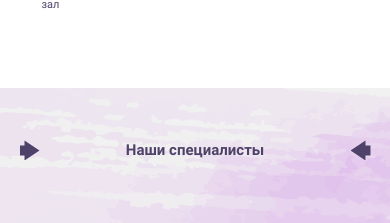
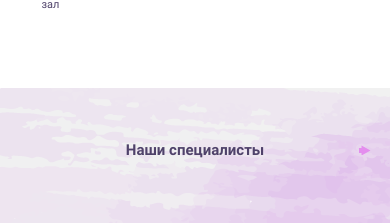
Before and after one commit to Konovaly4/salvadore.github.io, a React (Create React App) app: page / in a window 390 px wide. Shown: the part 1057-1280 px from the top of the page. Built offline with nearby package versions, Linux system fonts and the light colour scheme.

Commit message:
team block carousel is done

```diff
--- /dev/null
+++ b/src/components/SearchArrow/SearchArrow.css
@@ -0,0 +1,37 @@
+.search-arrow {
+  margin: 0;
+  border: 0;
+  outline: 0;
+  width: 20px;
+  height: 20px;
+}
+
+.search-arrow_left {
+  clip-path: polygon(0% 50%, 75% 0%, 75% 25%, 100% 25%, 100% 75%, 75% 75%, 75% 100%);
+}
+
+.search-arrow_right {
+  clip-path: polygon(0% 25%, 25% 25%, 25% 0%, 100% 50%, 25% 100%, 25% 75%, 0% 75%);
+}
+
+/* .search-arrow__inactive {
+  background-color: #BBB8BC;
+} */
+
+.search-arrow:hover {
+  transform: scale(1.2);
+}
+
+@media screen and (max-width: 767px) {
+  .search-arrow {
+    width: 15px;
+    height: 15px;
+  }
+}
+
+@media screen and (max-width: 479px) {
+  .search-arrow {
+    width: 10px;
+    height: 10px;
+  }
+}
--- /dev/null
+++ b/src/components/SearchArrow/SearchArrow.js
@@ -0,0 +1,12 @@
+import React from 'react';
+import './SearchArrow.css';
+
+const SearchArrow = (props) => {
+  const activate = props.active == 'true' ? props.elemName : props.elemName + '_inactive';
+
+  return (
+   <button className={'search-arrow ' + ' search-arrow_' + props.direction + ' ' + activate} onClick={props.active == 'true' ? props.onClick : undefined} />
+  )
+}
+
+export default SearchArrow;
--- a/src/components/Team/Team.css
+++ b/src/components/Team/Team.css
@@ -20,24 +20,12 @@
   align-items: center;
 }
 
-.team__header-button {
-  margin: 0;
-  border: 0;
-  width: 20px;
-  height: 20px;
-  background-color: #4F426A;
+.team__arrow {
+  background-color: #E48EEE;
 }
 
-.team__header-button_left {
-  clip-path: polygon(0% 25%, 25% 25%, 25% 0%, 100% 50%, 25% 100%, 25% 75%, 0% 75%);
-}
-
-.team__header-button_right {
-  clip-path: polygon(0% 50%, 75% 0%, 75% 25%, 100% 25%, 100% 75%, 75% 75%, 75% 100%);
-}
-
-.team__header-button:hover {
-  transform: scale(1.2);
+.team__arrow_inactive {
+  background-color: transparent;
 }
 
 .team__title {
@@ -162,6 +150,11 @@
 }
 
 @media screen and (max-width: 767px) {
+  .team__title {
+    font-size: 30px;
+    line-height: 35px;
+  }
+
   .team__members-container {
     width: 100%;
   }
--- a/src/components/Team/Team.js
+++ b/src/components/Team/Team.js
@@ -1,20 +1,27 @@
 import React from 'react';
+import SearchArrow from '../SearchArrow/SearchArrow';
 import WorkPhoto from '../WorkPhoto/WorkPhoto';
 import './Team.css';
 
 const Team = (props) => {
   const [memberNum, setMemberNum] = React.useState(0);
 
+  const setPrevousMembers = () => {
+    console.log('-click');
+    setMemberNum(memberNum - 1);
+  }
+
   const setNextMembers = () => {
-    setMemberNum(memberNum + 2);
+    console.log('+click');
+    setMemberNum(memberNum + 1);
   }
 
   return (
     <section className="team">
       <header className="team__header">
-        <button className="team__header-button team__header-button_left" />
+        <SearchArrow elemName="team__arrow" direction="left" onClick={setPrevousMembers} active={memberNum !== 0 ? 'true' : 'false'} />
         <h2 className="team__title">Наши специалисты</h2>
-        <button className="team__header-button team__header-button_right" />
+        <SearchArrow elemName="team__arrow" direction="right" onClick={setNextMembers} active={memberNum < props.data.length - 1 ? 'true' : 'false'}  />
       </header>
       <div className="team__members-container">
         {props.data.slice(memberNum, memberNum + 2).map((item, num) => (
--- a/src/data/teamData.js
+++ b/src/data/teamData.js
@@ -16,6 +16,28 @@ const teamData = [
     pictureAlt: 'Igor',
     description: 'Отличный колорист и мастер стрижек. Покоряет своим профессионализмом. Наш драгоценный мужчина в коллективе) Творческий человек - творит! Нашёл себя не только в парикмахерском искусстве, но и кулинарном! Радует наших дам своими потрясающими выпечками!  Не забудьте спросить рецепт!',
   },
+  {
+    name: 'Игорь',
+    job: 'Стилист-колорист',
+    src: igorPicPath,
+    pictureAlt: 'Igor',
+    description: 'Отличный колорист и мастер стрижек. Покоряет своим профессионализмом. Наш драгоценный мужчина в коллективе) Творческий человек - творит! Нашёл себя не только в парикмахерском искусстве, но и кулинарном! Радует наших дам своими потрясающими выпечками!  Не забудьте спросить рецепт!',
+    },
+  {
+    name: 'Марина',
+    job: 'Мастер по эпиляции',
+    src: marinaPicPath,
+    pictureAlt: 'Marina',
+    description: 'И ты не поверишь, я люблю свою работу. Я мастер по  эпиляции воском и сахаром, гелевой  эпиляция lets gel. Как я поменяла офисную работу на мастера. Практически все говорили, зачем тебе это? Да ещё и мастером по шугарингу? Но я никого не слушала и всё равно пошла. Я ни одного дня не пожалела что стала мастером. У меня замечательные клиенты, с которыми нам всегда есть о чём поговорить. Иногда даже времени не хватает всё рассказать друг другу. Я общительная и очень чувствую клиентов, когда клиент боится или не в настроении пришёл. Для меня очень важны человеческие характеристики ведь для клиентов я не только специалист, но и друг. Мои клиенты это одна моя большая семья. Очень важно быть честной с клиентами. ',
+  },
+  {
+  name: 'Игорь',
+  job: 'Стилист-колорист',
+  src: igorPicPath,
+  pictureAlt: 'Igor',
+  description: 'Отличный колорист и мастер стрижек. Покоряет своим профессионализмом. Наш драгоценный мужчина в коллективе) Творческий человек - творит! Нашёл себя не только в парикмахерском искусстве, но и кулинарном! Радует наших дам своими потрясающими выпечками!  Не забудьте спросить рецепт!',
+  },
+
 ]
 
 export default teamData;
```
